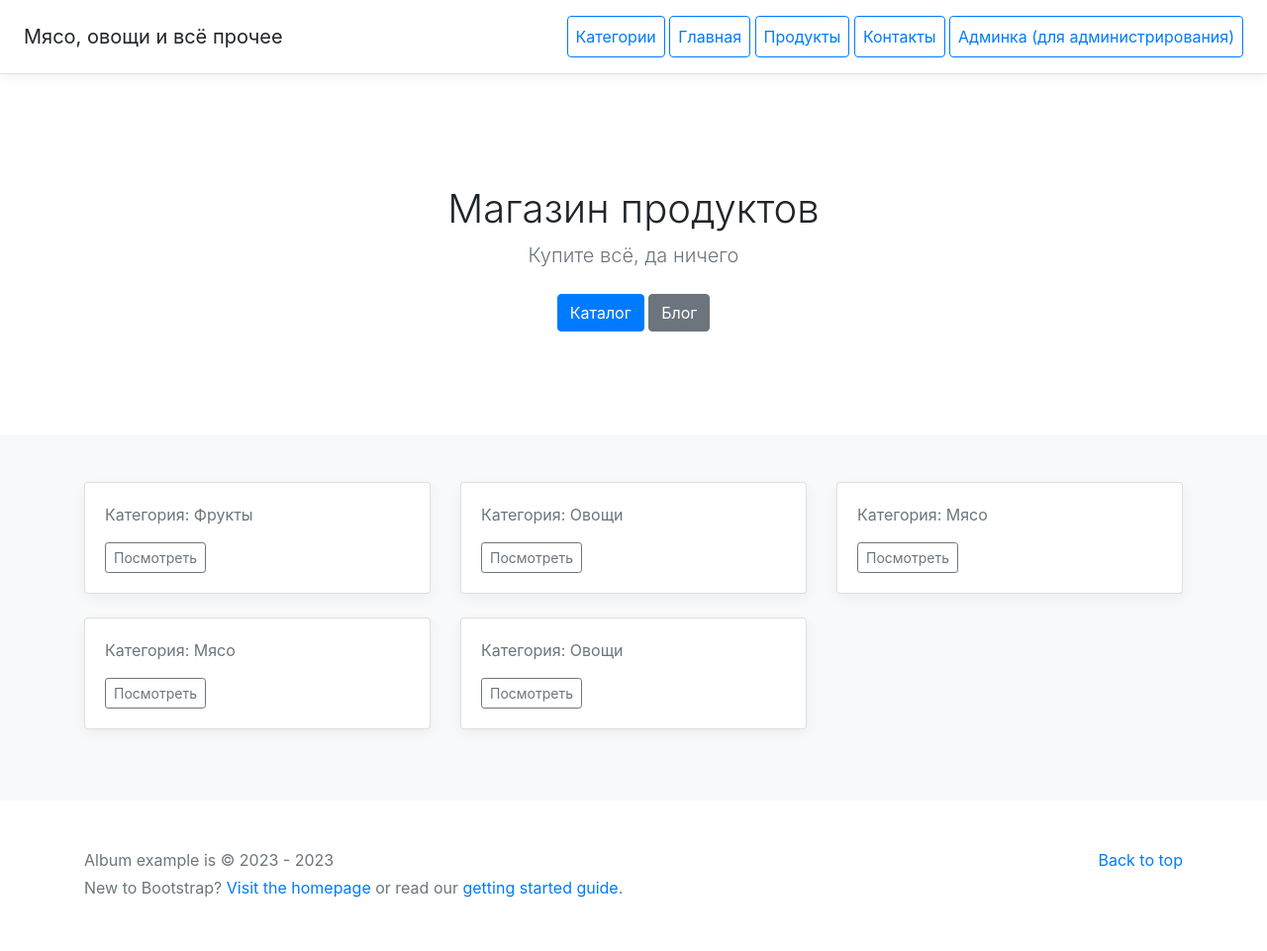
After one commit to KofmanJ/Django_homework, a Django app: page /category_list/ in a window 1280 px wide. The commit adds this page. Shown: the whole page at 99% size. Run offline with Django 5.2, Linux system fonts and the light colour scheme; data comes from the database, SQL or seed files in the repository; some libraries are stand-ins or nearby versions.

Commit message:
edit catalog and blog

```diff
--- a/catalog/templates/catalog/base.html
+++ b/catalog/templates/catalog/base.html
@@ -27,8 +27,8 @@
             <h1 class="jumbotron-heading">Магазин продуктов</h1>
             <p class="lead text-muted">Купите всё, да ничего</p>
             <p>
-                <a href="#" class="btn btn-primary my-2">Main call to action</a>
-                <a href="#" class="btn btn-secondary my-2">Secondary action</a>
+                <a href="/" class="btn btn-primary my-2">Каталог</a>
+                <a href="/blog/" class="btn btn-secondary my-2">Блог</a>
             </p>
         </div>
     </section>
--- /dev/null
+++ b/catalog/templates/catalog/category_list.html
@@ -0,0 +1,25 @@
+{% extends 'catalog/base.html' %}
+{% load my_tags_catalog %}
+{% block content %}
+{% for object in object_list %}
+<div class="col-md-4">
+    <div class="card mb-4 box-shadow">
+        <div class="card-body">
+            <p class="card-text">
+                {% if object.in_stock %}
+                Категория: {{ object.category_name | slice:":100" }}
+                {% else %}
+                <span class="text-muted">Категория: {{ object.category_name | slice:":100" }}</span>
+                {% endif %}
+            </p>
+            <div class="d-flex justify-content-between align-items-center">
+                <div class="btn-group">
+                    <a href="{% url 'catalog:product_list' pk=object.id %}" class="btn btn-sm btn-outline-secondary">Посмотреть</a>
+                </div>
+                <small class="text-muted"></small>
+            </div>
+        </div>
+    </div>
+</div>
+{% endfor %}
+{%  endblock %}
--- a/catalog/templates/catalog/menu.html
+++ b/catalog/templates/catalog/menu.html
@@ -1,8 +1,10 @@
 <div class="d-flex flex-column flex-md-row align-items-center p-3 px-md-4 mb-3 bg-white border-bottom box-shadow">
     <h5 class="my-0 mr-md-auto font-weight-normal">Мясо, овощи и всё прочее</h5>
     <nav class="ms-5">
+        <a class="p-2 btn btn-outline-primary" href="/category_list/">Категории</a>
+        <a class="p-2 btn btn-outline-primary" href="/">Главная</a>
         <a class="p-2 btn btn-outline-primary" href="/product_list/">Продукты</a>
-        <a class="p-2 btn btn-outline-primary" href="{% url 'catalog:contacts' %}">Контакты</a>
-        <a class="p-2 btn btn-outline-primary" href="/">Главная</a>
+        <a class="p-2 btn btn-outline-primary" href="/contacts/">Контакты</a>
+        <a class="p-2 btn btn-outline-primary" href="/admin/">Админка (для администрирования)</a>
     </nav>
 </div>
--- a/catalog/urls.py
+++ b/catalog/urls.py
@@ -1,6 +1,7 @@
 from django.urls import path
 
-from catalog.views import home, ProductListView, ProductDetailView, ContactView
+from catalog.views import home, ProductListView, ProductDetailView, ContactView, CategoryListView, \
+    ProductCategoryListView
 
 from catalog.apps import CatalogConfig
 app_name = CatalogConfig.name
@@ -10,4 +11,6 @@ urlpatterns = [
     path('', home),
     path('product/<int:pk>/', ProductDetailView.as_view(), name='product'),
     path('product_list/', ProductListView.as_view(), name='product_list'),
+    path('category_list/', CategoryListView.as_view(), name='category_list'),
+    path('product_list/<int:pk>/', ProductCategoryListView.as_view(), name='product_list'),
 ]
--- a/catalog/views.py
+++ b/catalog/views.py
@@ -3,7 +3,7 @@ from django.shortcuts import render
 from django.views import View
 from django.views.generic import ListView, DetailView
 
-from catalog.models import Product
+from catalog.models import Product, Category
 
 
 # Create your views here.
@@ -50,3 +50,15 @@ class ProductDetailView(DetailView):
             'object_list': Product.objects.filter(id=pk),
         }
         return render(request, 'catalog/product_detail.html', context)
+
+
+class ProductCategoryListView(ListView):
+    model = Product
+
+    def get_queryset(self):
+        category_pk = self.kwargs['pk']
+        return Product.objects.filter(category_id=category_pk)
+
+
+class CategoryListView(ListView):
+    model = Category
```
Also changed, not shown: blog/templates/blog/base.html (+4 -4 lines).
